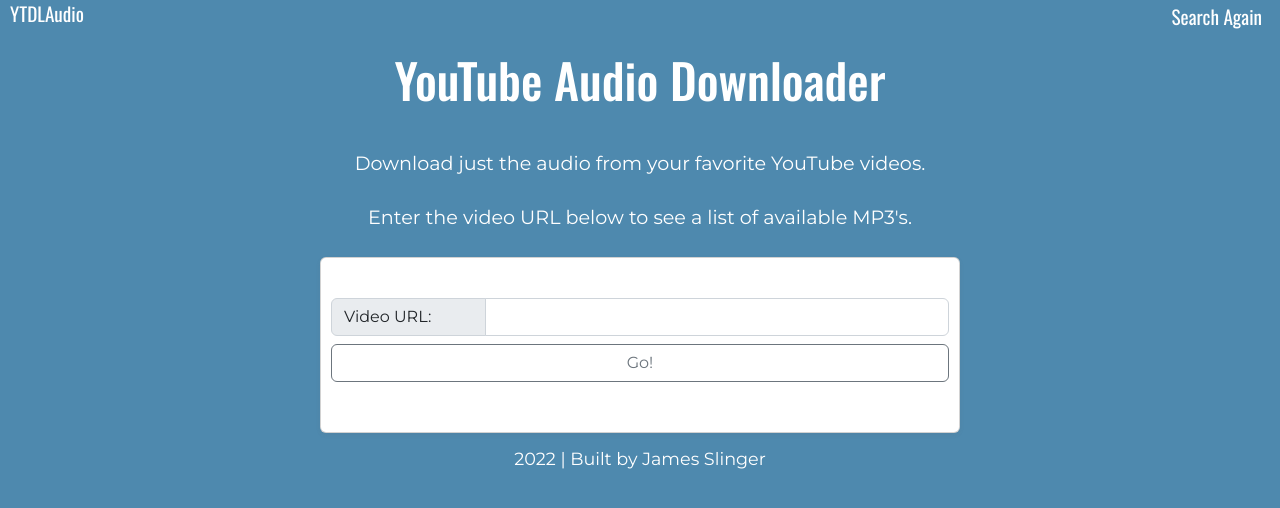
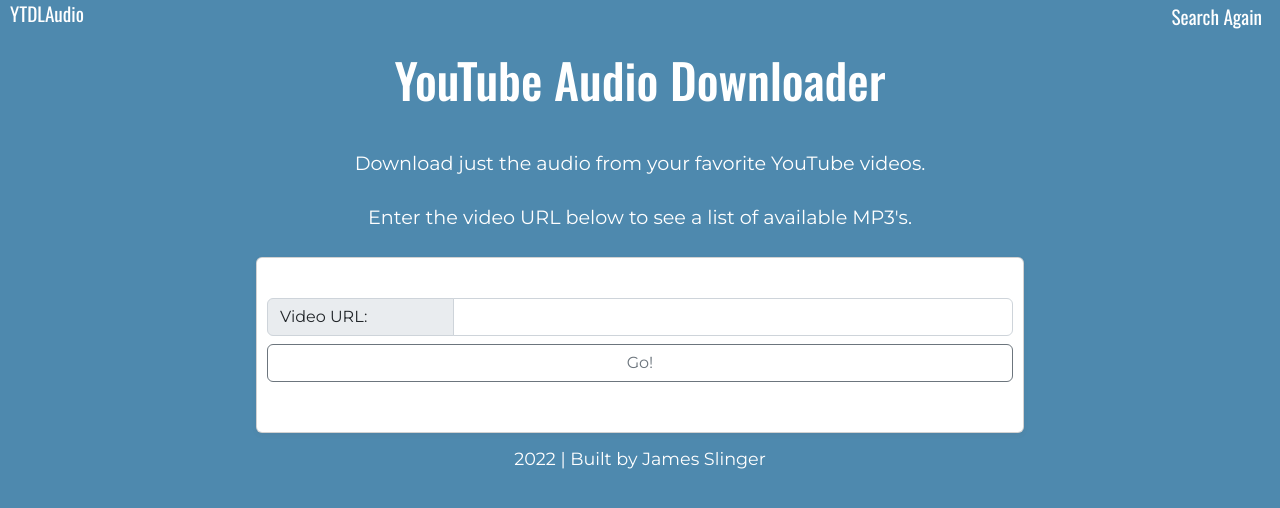
Before and after one commit to jamesslinger/YTDLAudio, a Flask app: page / in a window 1280 px wide. Shown: the part 15-523 px from the top of the page. Run offline with Flask 2, Linux system fonts and the light colour scheme.

Commit message:
More tweaks

```diff
--- a/static/css/style.css
+++ b/static/css/style.css
@@ -25,12 +25,14 @@
         color: #fff;
         font-weight: 300;
         padding-bottom: 20px;
+        left: 0;
     }
 
     #navbarNav a {
         position: relative;
         color: #fff;
         font-size: 1.2rem;
+        right: 0;
     }
 
     .navbar-toggler {
@@ -94,7 +96,7 @@ body {
 @media (max-width: 900px) {
 
     #source-input .card {
-        width: 97%;
+        width: 95%;
         padding: 20px 5px;
         margin-bottom: 20px;
     }
@@ -105,6 +107,18 @@ body {
 
     .input-group-text {
         font-size: 0.8rem;
+    }
+}
+
+@media (min-width: 1150px) {
+    #source-input .card {
+        width: 60%;
+    }
+}
+
+@media (min-width: 1400px) {
+    #source-input .card {
+        width: 40%;
     }
 }
 
@@ -140,14 +154,12 @@ body {
 .card {
     background: #fff;
     padding: 40px 10px;
-    width: 50%;
+    width: 65%;
     margin: 20px auto 0 auto;
     box-shadow: 0 2px 4px rgba(100,100,100,.1);
 }
 
-.input-card {
-    /*width: 50%;*/
-}
+
 
 .results-card {
     margin: 1% auto;
```
